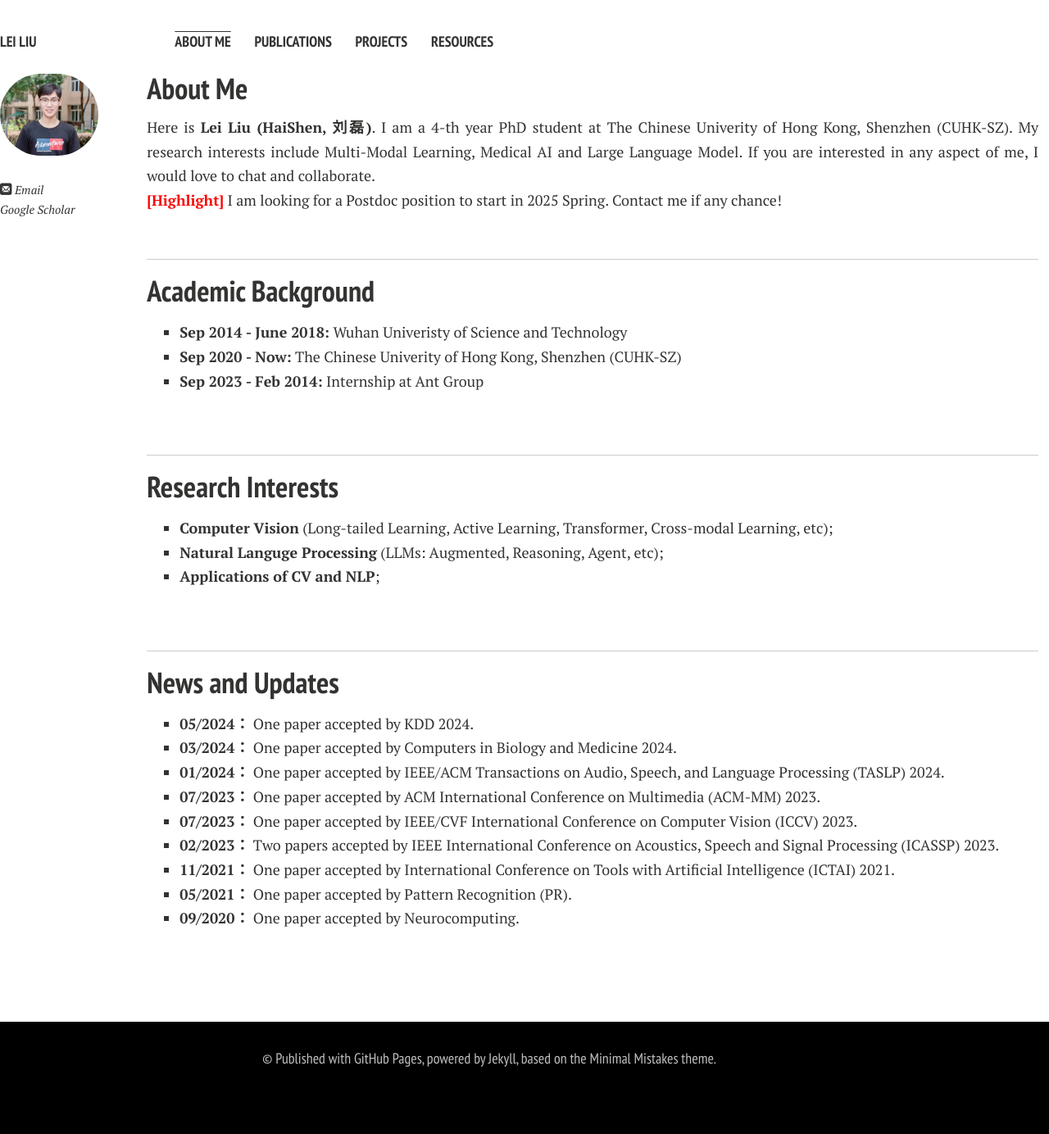
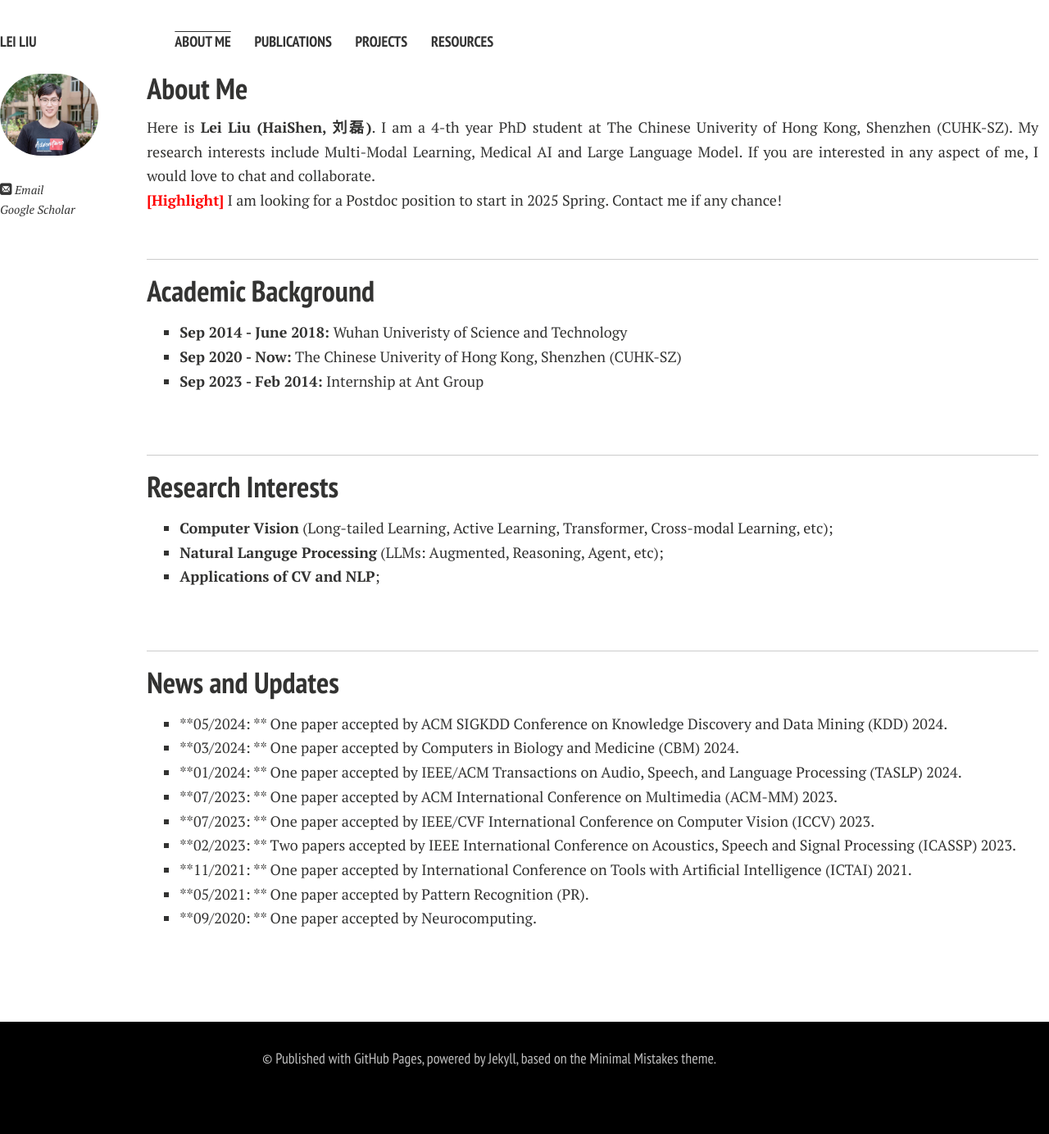
Before and after one commit to Ocean537/Haishen-ll.github.io, a Jekyll site: the page built from index.md, in a window 1280 px wide. Shown: the whole page at 82% size. Built offline with Jekyll 4.4.1, drawn with Linux system fonts in a browser that asks for light colours; nearby versions of some CDN libraries; comment, search, counter and statistics services are not loaded; a style sheet for code colours, icons or effects is not loaded; our own code applies the rules of GitHub Pages for plain Markdown files.

Commit message:
Update index.md

```diff
--- a/index.md
+++ b/index.md
@@ -35,15 +35,15 @@ Here is **Lei Liu (HaiShen, 刘磊)**. I am a 4-th year PhD student at The Chine
 ---
 
 ## News and Updates
-- **05/2024：** One paper accepted by KDD 2024.
-- **03/2024：** One paper accepted by Computers in Biology and Medicine 2024.
-- **01/2024：** One paper accepted by IEEE/ACM Transactions on Audio, Speech, and Language Processing (TASLP) 2024.
-- **07/2023：** One paper accepted by ACM International Conference on Multimedia (ACM-MM) 2023.
-- **07/2023：** One paper accepted by IEEE/CVF International Conference on Computer Vision (ICCV) 2023.
-- **02/2023：** Two papers accepted by IEEE International Conference on Acoustics, Speech and Signal Processing (ICASSP) 2023.
-- **11/2021：** One paper accepted by International Conference on Tools with Artificial Intelligence (ICTAI) 2021.
-- **05/2021：** One paper accepted by Pattern Recognition (PR).
-- **09/2020：** One paper accepted by Neurocomputing.
+- **05/2024: ** One paper accepted by ACM SIGKDD Conference on Knowledge Discovery and Data Mining (KDD) 2024.
+- **03/2024: ** One paper accepted by Computers in Biology and Medicine (CBM) 2024.
+- **01/2024: ** One paper accepted by IEEE/ACM Transactions on Audio, Speech, and Language Processing (TASLP) 2024.
+- **07/2023: ** One paper accepted by ACM International Conference on Multimedia (ACM-MM) 2023.
+- **07/2023: ** One paper accepted by IEEE/CVF International Conference on Computer Vision (ICCV) 2023.
+- **02/2023: ** Two papers accepted by IEEE International Conference on Acoustics, Speech and Signal Processing (ICASSP) 2023.
+- **11/2021: ** One paper accepted by International Conference on Tools with Artificial Intelligence (ICTAI) 2021.
+- **05/2021: ** One paper accepted by Pattern Recognition (PR).
+- **09/2020: ** One paper accepted by Neurocomputing.
 
 
 <script type="text/javascript" src="//rf.revolvermaps.com/0/0/6.js?i=599urazffi5&amp;m=7&amp;c=e63100&amp;cr1=ffffff&amp;f=arial&amp;l=0&amp;bv=90&amp;lx=-420&amp;ly=420&amp;hi=20&amp;he=7&amp;hc=a8ddff&amp;rs=80" async="async"></script>
```
